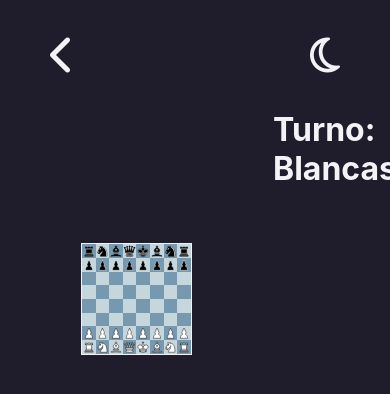
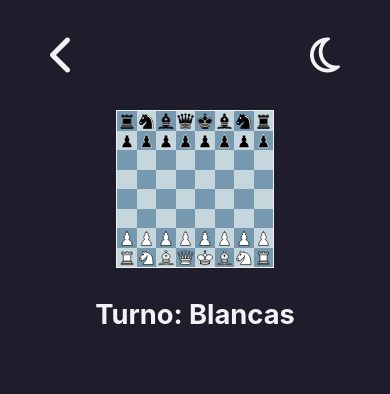
Before and after one commit to car2854/ng-chess, an Angular app: page /two-player in a window 390 px wide. Shown: the top 394 px of the page. Built offline with nearby package versions, Linux system fonts and the light colour scheme.

Commit message:
responsibe

```diff
--- a/src/app/app.component.scss
+++ b/src/app/app.component.scss
@@ -3,6 +3,7 @@ nav{
   justify-content: space-between;
   padding: 20px;
   button{
+    -webkit-tap-highlight-color: transparent;
     z-index: 5;
     background-color: transparent;
 
@@ -14,7 +15,6 @@ nav{
       animation: move 1s infinite;
     }
   }
-
 
 }
 
--- a/src/app/pages/not-available-yet/not-available-yet.component.scss
+++ b/src/app/pages/not-available-yet/not-available-yet.component.scss
@@ -1,8 +1,13 @@
+
 .content{
   display: flex;
   flex-direction: column;
   justify-content: center;
   align-items: center;
+  width: 100vw;
+  position: absolute;
+  top: 0px;
+  height: 100%;
 }
 
 i{
@@ -10,6 +15,10 @@ i{
   opacity: 0.5;
   animation: toolAnimated 2s infinite;
   transform-origin: 70% 30%;
+}
+
+h1{
+  font-size: 60px;
 }
 
 @keyframes toolAnimated {
@@ -23,3 +32,16 @@ i{
     transform: rotate(0deg);
   }
 }
+
+
+
+@media (max-width: 500px) {
+  .content {
+    i{
+      font-size: 15vw;
+    }
+    h1{
+      font-size: 10vw;
+    }
+  }
+}
--- a/src/app/pages/two-player/two-player.component.scss
+++ b/src/app/pages/two-player/two-player.component.scss
@@ -122,3 +122,56 @@
 img{
   z-index: 2;
 }
+
+@media (max-width: 750px) {
+  .game {
+    .lost-pieces{
+      h1{
+        font-size: 4vw;
+      }
+    }
+  }
+}
+
+@media (max-width: 600px) {
+  .game {
+    display: flex;
+    gap: 30px;
+    flex-direction: column;
+
+    .lost-pieces{
+      h1{
+        font-size: 7vw;
+      }
+      .pieces {
+
+        .white-piece {
+
+          height: 10vh;
+          display: flex;
+          flex-wrap: wrap;
+
+          .piece{
+            width: 8vw;
+            img{
+              width: 100%;
+            }
+          }
+        }
+
+        .black-piece {
+          display: flex;
+          flex-wrap: wrap;
+          height: 10vh;
+          .piece {
+            width: 8vw;
+            img{
+              width: 100%;
+            }
+          }
+        }
+
+      }
+    }
+  }
+}
```
